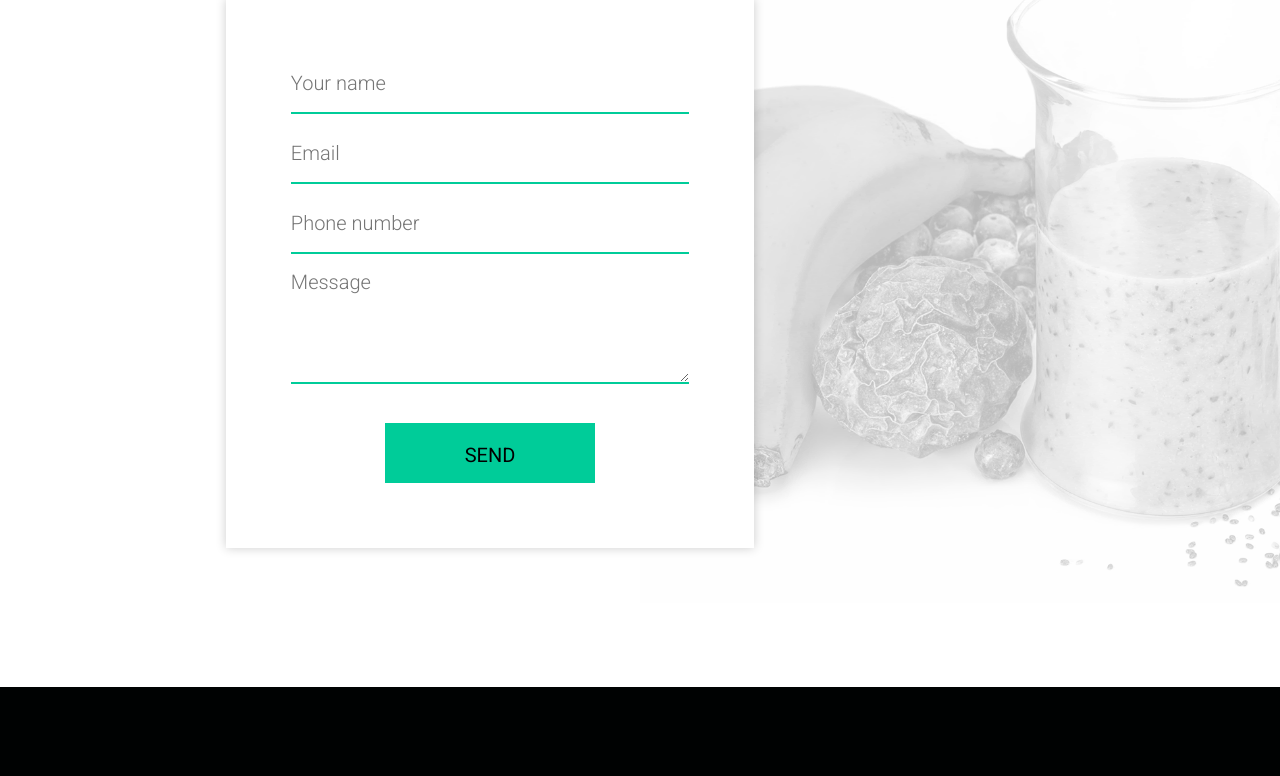
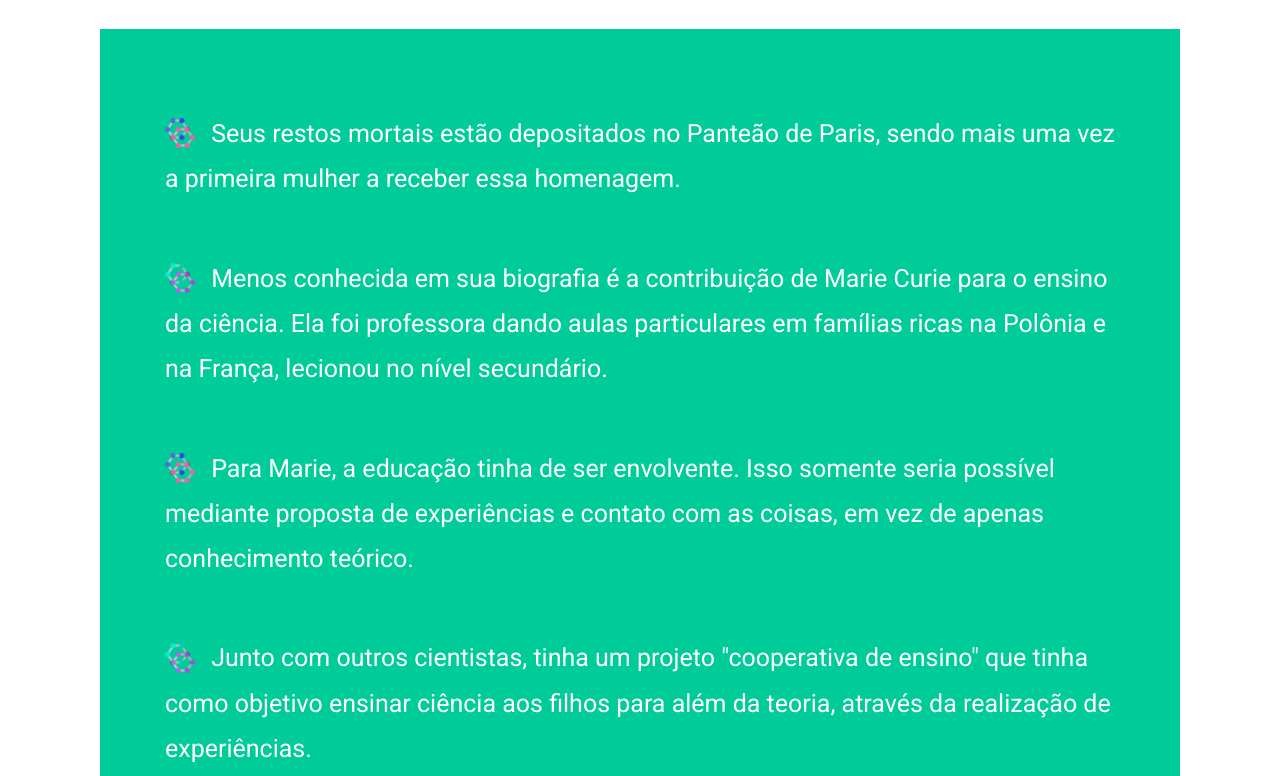
Before and after one commit to Amaple28/marie_curie, a plain HTML site: page contact.html in a window 1280 px wide. Shown: the part 493-1269 px from the top of the page. Drawn offline with Linux system fonts and the light colour scheme; some packages are replaced by stand-ins of ours; a script that the page names is missing; files whose address does not match are found by name.

Commit message:
quarto comit

```diff
--- a/contact.html
+++ b/contact.html
@@ -70,60 +70,54 @@
             </header>
             <!-- End header -->
             <!-- Inner page banner -->
-            <div id="inner_page_banner" class="section" style="background-image:url(img/slider_1.png);background-size: cover;background-position: center center;">
+            <div id="inner_page_banner" class="section" style="background-image:url(img/curie9.png);background-size: cover;background-position: center center;">
                 <div class="container">
                     <div class="row">
                         <div class="col-sm-12">
                             <div class="full">
-                                <h3>Contact us</h3>
+                                <h3></h3>
                             </div>
                         </div>
                     </div>
                 </div>
             </div>
             <!-- End inner page banner -->
+
             <!-- section -->
-            <div class="section contact_section">
-                <div class="container-fluid">
+            <div class="section about_section layout_padding">
+                <div class="container">
                     <div class="row">
-                        <div class="col-md-6 padding_0">
-                            <div class="full">
-                                <div class="row">
-                                    <div class="col-sm-12">
-                                        <div class="full map_section">
-                                            <div id="map">
-                                                <div id="googleMap" style="width:100%;height:440px;"></div>
-                                            </div>
-                                        </div>
-                                    </div>
+                        <div class="col-md-12">
+                            <div class="full paddding_left_15">
+                                <div class="heading_main text_align_left">
+                                    <h2><span class="theme_color">Curiosidades </span>sobre Marie Curie</h2>
                                 </div>
                             </div>
-                        </div>
-                        <div class="col-md-6 padding_0">
-                            <div class="full">
+                            <div class="full service_pro_section">
                                 <div class="row">
-                                    <div class="col-sm-12 col-md-10 offset-lg-1">
-                                        <div class="full contact_form">
-                                            <form class="contact_form_inner" action="#">
-                                                <fieldset>
-                                                    <div class="field">
-                                                        <input type="text" name="name" placeholder="Your name" />
-                                                    </div>
-                                                    <div class="field">
-                                                        <input type="email" name="email" placeholder="Email" />
-                                                    </div>
-                                                    <div class="field">
-                                                        <input type="text" name="phone_no" placeholder="Phone number" />
-                                                    </div>
-                                                    <div class="field">
-                                                        <textarea placeholder="Message"></textarea>
-                                                    </div>
-                                                    <div class="field center">
-                                                        <button class="margin-top_30">SEND</button>
-                                                    </div>
-                                                </fieldset>
-                                            </form>
-                                        </div>
+                                    <div class="full services_list" style="margin-top: 2px;">
+                                        <ul>
+                                            <li><img src="img/simbolo2.png" alt="#" /> Seus restos mortais estão depositados no Panteão de Paris, sendo mais uma vez a primeira mulher a receber essa homenagem.</li>
+                                            <br><br>
+                                            <li><img src="img/simbolo1.png" alt="#" /> Menos conhecida em sua biografia é a contribuição de Marie Curie para o ensino da ciência. Ela foi professora dando aulas particulares em famílias ricas na Polônia e na
+                                                França, lecionou no nível secundário.
+                                            </li>
+                                            <br><br>
+                                            <li><img src="img/simbolo2.png" alt="#" /> Para Marie, a educação tinha de ser envolvente. Isso somente seria possível mediante proposta de experiências e contato com as coisas, em vez de apenas conhecimento teórico.
+                                            </li>
+                                            <br><br>
+                                            <li><img src="img/simbolo1.png" alt="#" /> Junto com outros cientistas, tinha um projeto "cooperativa de ensino" que tinha como objetivo ensinar ciência aos filhos para além da teoria, através da realização de experiências.</li>
+                                            <br><br>
+                                            <li><img src="img/simbolo2.png" alt="#" /> Marie Curie foi a primeira mulher a se tornar professora da prestigiada Universidade de Paris e a primeira mulher a concluir o Doutorado na França.
+                                            </li>
+                                            <br><br>
+                                            <li><img src="img/simbolo1.png" alt="#" /> As descobertas de Marie Curie ajudaram a França durante a Primeira Guerra Mundial, principalmente na área médica: ela própria dirigia ambulâncias em direção a campos de
+                                                batalha para instruir militares no uso de equipamentos de raios-x, que auxiliavam na remoção de balas e estilhaços.
+                                            </li>
+                                            <br><br>
+                                            <li><img src="img/simbolo2.png" alt="#" /> Marie Curie foi nomeada para a Ordem Nacional da Legião de Honra, a mais alta condecoração francesa, mas recusou a oferta.
+                                            </li>
+                                        </ul>
                                     </div>
                                 </div>
                             </div>
@@ -132,6 +126,34 @@
                 </div>
             </div>
             <!-- end section -->
+
+            <!-- section -->
+            <div class="section story_section layout_padding">
+                <div class="container-fluid">
+                    <div class="row white_bg">
+                        <div class="col-md-6">
+                            <div class="full story_blog paddding_left_15">
+                                <div class="heading_main text_align_left">
+                                    <h2><span class="theme_color">Conclusão</span><br> </h2>
+                                </div>
+                            </div>
+                            <div class="full paddding_left_15" style="text-align: justify;">
+                                <p>Os descobrimentos de Marie Curie trouxeram à sociedade pontos positivos e negativos, podendo trazer cura e também morte de pessoas, como ela própria. A exposição excessiva a estas substâncias podem gerar diversos problemas
+                                    à saúde e até mesmo a morte, portanto tenha cuidado. Já se utilizar com moderação e com uma pessoa com conhecimento prévio dos mesmos, podem acabar salvando milhares de vidas.
+                                </p>
+                            </div>
+
+                        </div>
+                        <div class="col-md-6">
+                            <div class="full text_align_right_img">
+                                <img class="img-responsive" src="img/curie4.jpg" alt="#" />
+                            </div>
+                        </div>
+                    </div>
+                </div>
+            </div>
+            <!-- end section -->
+
             <!-- Start Footer -->
             <footer class="footer-box" style="height: 350px;">
                 <div class="container">
```
